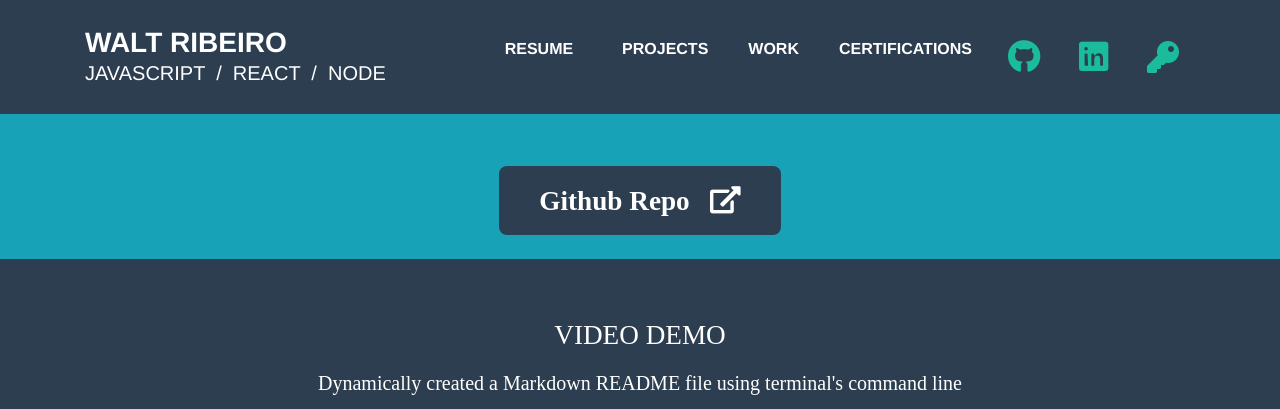
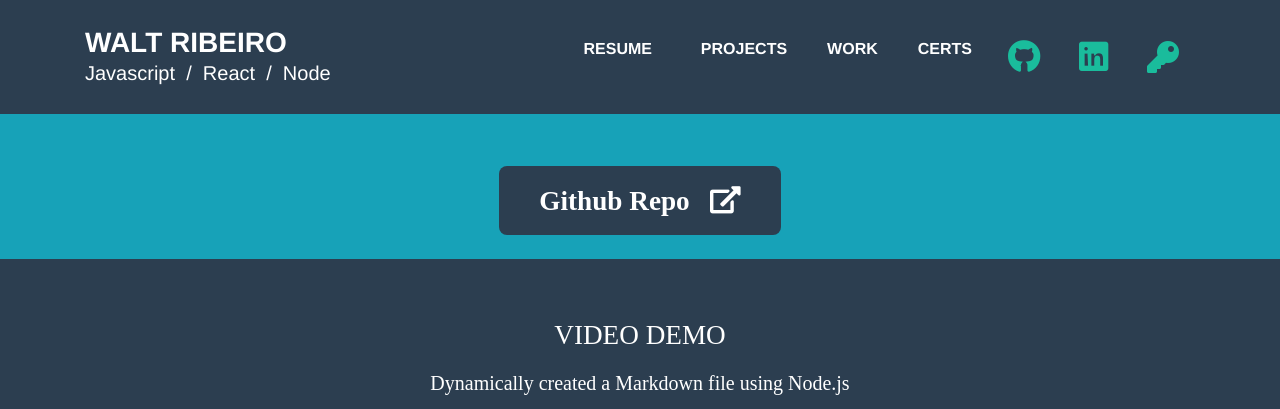
Before and after one commit to waltribeiro/node-readme, a website with bundled scripts: page index.html in a window 1280 px wide. Shown: the top 409 px of the page. Built offline with nearby package versions, Linux system fonts and the light colour scheme; grey boxes are pictures that could not be loaded.

Commit message:
changed uppercase class to lowercase class in header

```diff
--- a/index.html
+++ b/index.html
@@ -28,7 +28,7 @@
 <!-- Navigation -->
 
     <nav
-      class="navbar navbar-expand-lg bg-secondary text-uppercase fixed-top"
+      class="navbar navbar-expand-lg bg-secondary fixed-top"
       id="mainNav"
     >
       <div class="container">
@@ -36,7 +36,7 @@
         class="navbar-brand js-scroll-trigger"
         href="http://waltrib.com"
         >
-        Walt Ribeiro
+        WALT RIBEIRO
         <br>
         <span class="lead">Javascript &nbsp;/&nbsp; React &nbsp;/&nbsp; Node</span>
         </a>
@@ -59,7 +59,7 @@
               <a
               target="_blank" class="nav-link py-3 px-0 px-lg-3 rounded js-scroll-trigger"
               href="https://drive.google.com/open?id=1xnl-SV1oKBSOf-9CM4zVXHBIJyqGMYxu">
-              Resume &nbsp;
+              RESUME &nbsp;
               <a>
             </li>
 
@@ -67,7 +67,7 @@
               <a
               class="nav-link py-3 px-0 px-lg-3 rounded js-scroll-trigger"
               href="http://waltrib.com/#projects">
-              Projects
+              PROJECTS
               </a>
             </li>
 
@@ -75,7 +75,7 @@
               <a
               class="nav-link py-3 px-0 px-lg-3 rounded js-scroll-trigger"
               href="http://waltrib.com/#work">
-              Work
+              WORK
               </a>
             </li>
 
@@ -83,7 +83,7 @@
               <a
               class="nav-link py-3 px-0 px-lg-3 rounded js-scroll-trigger"
               href="http://waltrib.com/#certifications">
-              Certifications
+              CERTS
               </a>
             </li>
 
@@ -165,7 +165,7 @@
     <h2 class="page-section-heading text-center text-white">
       VIDEO DEMO
       <br><br>
-      <p class="lead">Dynamically created a Markdown README file using terminal's command line</p>
+      <p class="lead">Dynamically created a Markdown file using Node.js</p>
     </h2>
 
     <br />
```
Also changed, not shown: index.js (+8 -2 lines).
